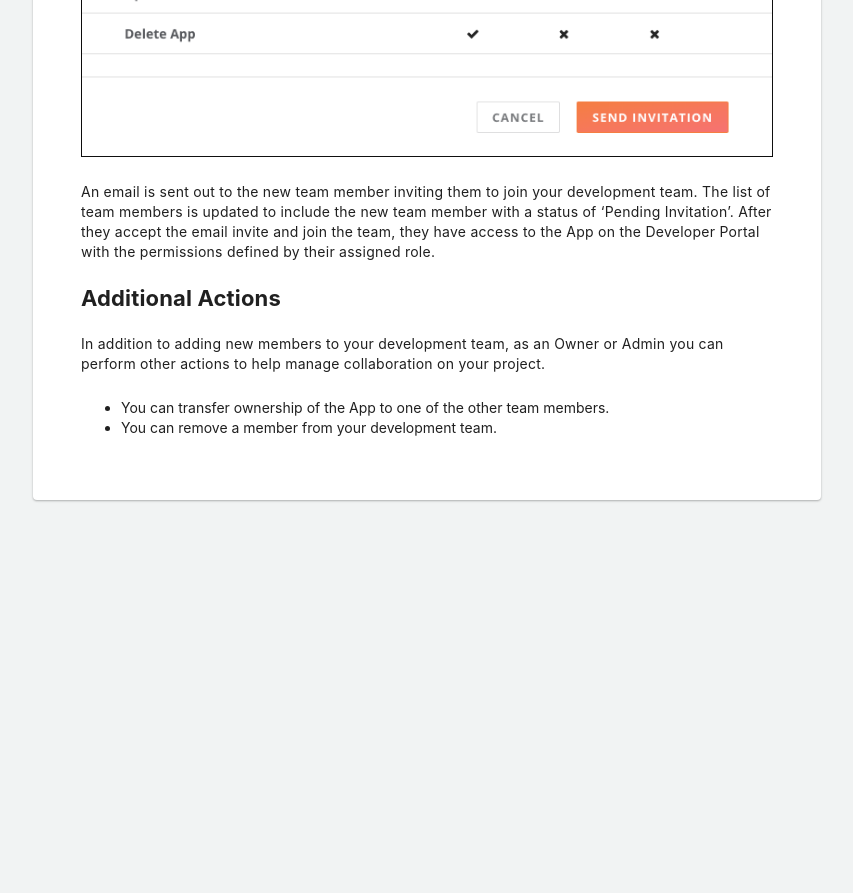
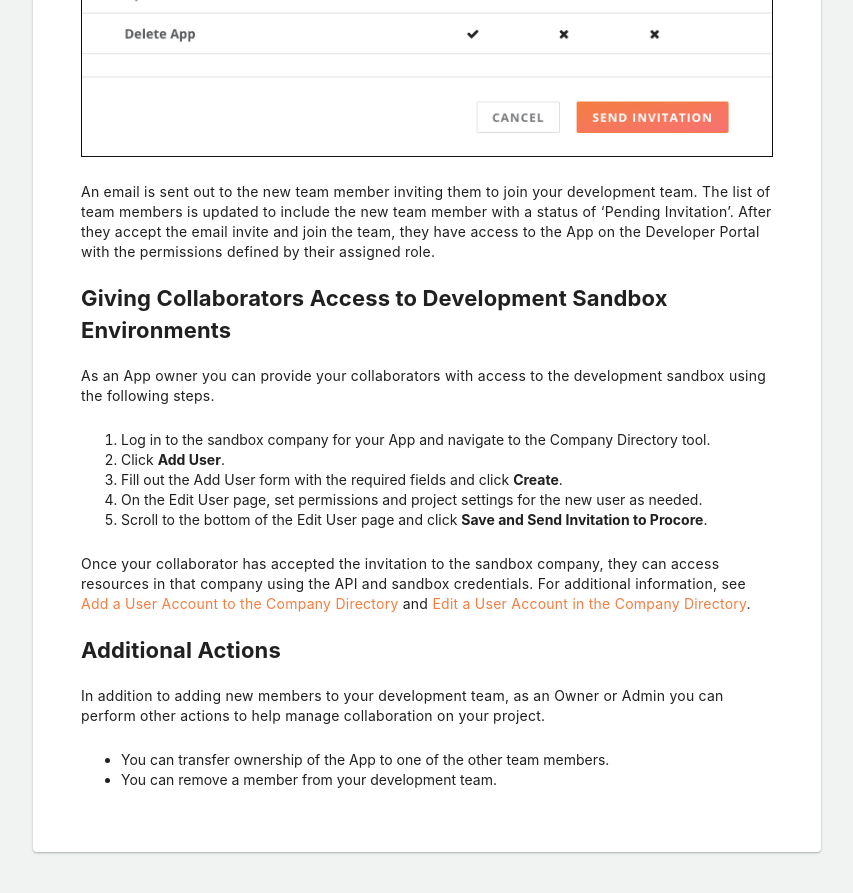
Before and after one commit to procore/documentation, a Jekyll site: the page built from building_applications/building_apps_manage_collabs.md, in a window 1280 px wide and 900 px high, scrolled down 2246 px. Shown: the top 893 px of the window, without its empty margins (411-1264 px from the left). Built offline with Jekyll 4.4.1, drawn with Linux system fonts in a browser that asks for light colours; before the commit the page ends 2794 px from its top, so only the background shows below that.

Commit message:
Added section covering collaborator access to sandbox company

```diff
--- a/building_applications/building_apps_manage_collabs.md
+++ b/building_applications/building_apps_manage_collabs.md
@@ -32,6 +32,19 @@ An email is sent out to the new team member inviting them to join your developme
 The list of team members is updated to include the new team member with a status of 'Pending Invitation'.
 After they accept the email invite and join the team, they have access to the App on the Developer Portal with the permissions defined by their assigned role.
 
+## Giving Collaborators Access to Development Sandbox Environments
+
+As an App owner you can provide your collaborators with access to the development sandbox using the following steps.
+
+1. Log in to the sandbox company for your App and navigate to the Company Directory tool.
+2. Click **Add User**.
+3. Fill out the Add User form with the required fields and click **Create**.
+4. On the Edit User page, set permissions and project settings for the new user as needed.
+5. Scroll to the bottom of the Edit User page and click **Save and Send Invitation to Procore**.
+
+Once your collaborator has accepted the invitation to the sandbox company, they can access resources in that company using the API and sandbox credentials.
+For additional information, see [Add a User Account to the Company Directory](https://support.procore.com/products/online/user-guide/company-level/directory/tutorials/add-a-user-account-to-the-company-directory) and [Edit a User Account in the Company Directory](https://support.procore.com/products/online/user-guide/company-level/directory/tutorials/edit-a-user-account-in-the-company-directory).
+
 ## Additional Actions
 
 In addition to adding new members to your development team, as an Owner or Admin you can perform other actions to help manage collaboration on your project.
```
